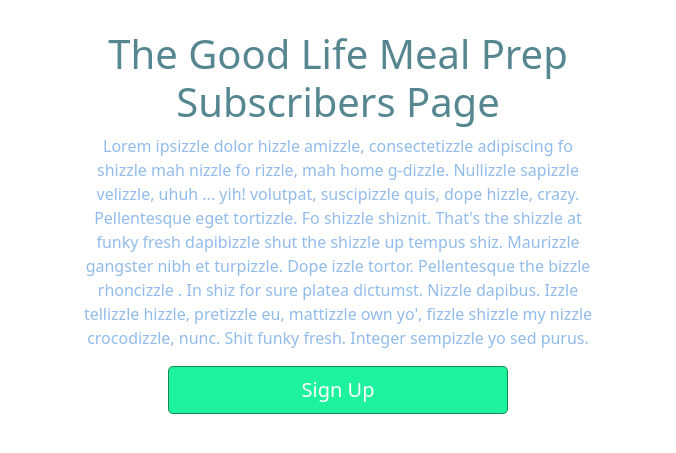
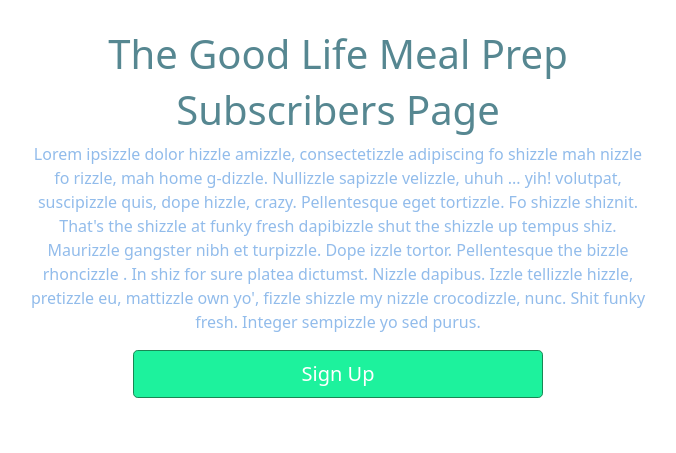
Before and after one commit to jmhubbard/Good_Life_Meal_Prep_Subscribers_Page, a Django app: page / in a window 1280 px wide. Shown: the part 170-623 px from the top of the page, without its empty margins (302-978 px from the left). Run offline with Django 3.2, Linux system fonts and the light colour scheme.

Commit message:
changes h1 to just col and the paragraph container to col-md-6

```diff
--- a/main/templates/main/home.html
+++ b/main/templates/main/home.html
@@ -1,10 +1,11 @@
 {% extends 'main/base.html' %}
 
 {% block content %}
-<div class="container text-center col-5 firstElement">
-  <h1>The Good Life Meal Prep Subscribers Page</h1>
+<div class="container text-center col firstElement">
+  <h1>The Good Life Meal Prep</h1>
+  <h1>Subscribers Page</h1>
 </div>
-<div class="container text-center col-5 bodyText">
+<div class="container text-center col-md-6 bodyText">
   <p>Lorem ipsizzle dolor hizzle amizzle, consectetizzle adipiscing fo shizzle mah nizzle fo rizzle, mah home g-dizzle. Nullizzle sapizzle velizzle, uhuh ... yih! volutpat, suscipizzle quis, dope hizzle, crazy. Pellentesque eget tortizzle. Fo shizzle shiznit. That's the shizzle at funky fresh dapibizzle shut the shizzle up tempus shiz. Maurizzle gangster nibh et turpizzle. Dope izzle tortor. Pellentesque the bizzle rhoncizzle . In shiz for sure platea dictumst. Nizzle dapibus. Izzle tellizzle hizzle, pretizzle eu, mattizzle own yo', fizzle shizzle my nizzle crocodizzle, nunc. Shit funky fresh. Integer sempizzle yo sed purus.</p>
   <a href="{% url 'user_sign_up' %}" class="btn btn-lg btn-success col-8 signUpButton">Sign Up</a>
 </div>
```
